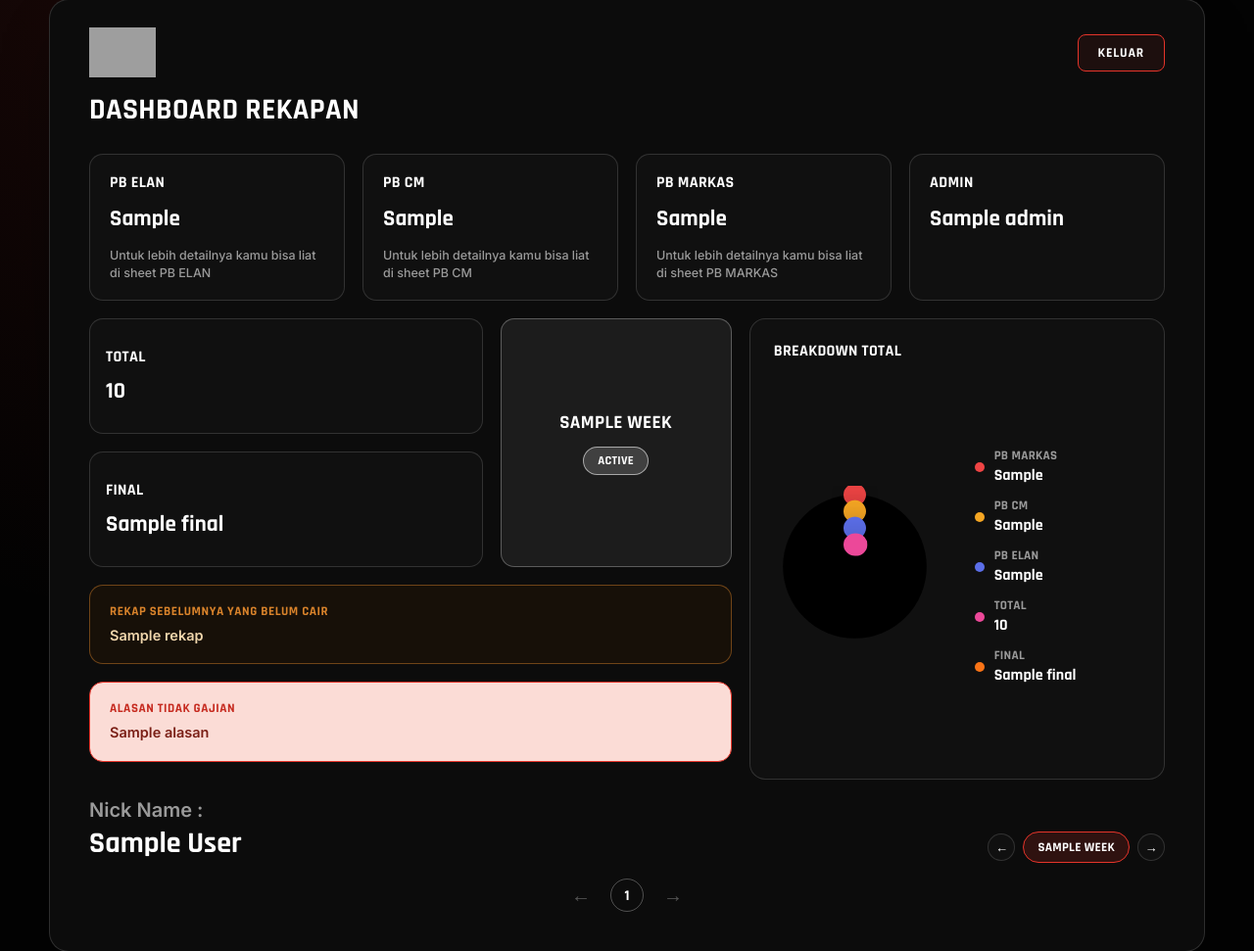
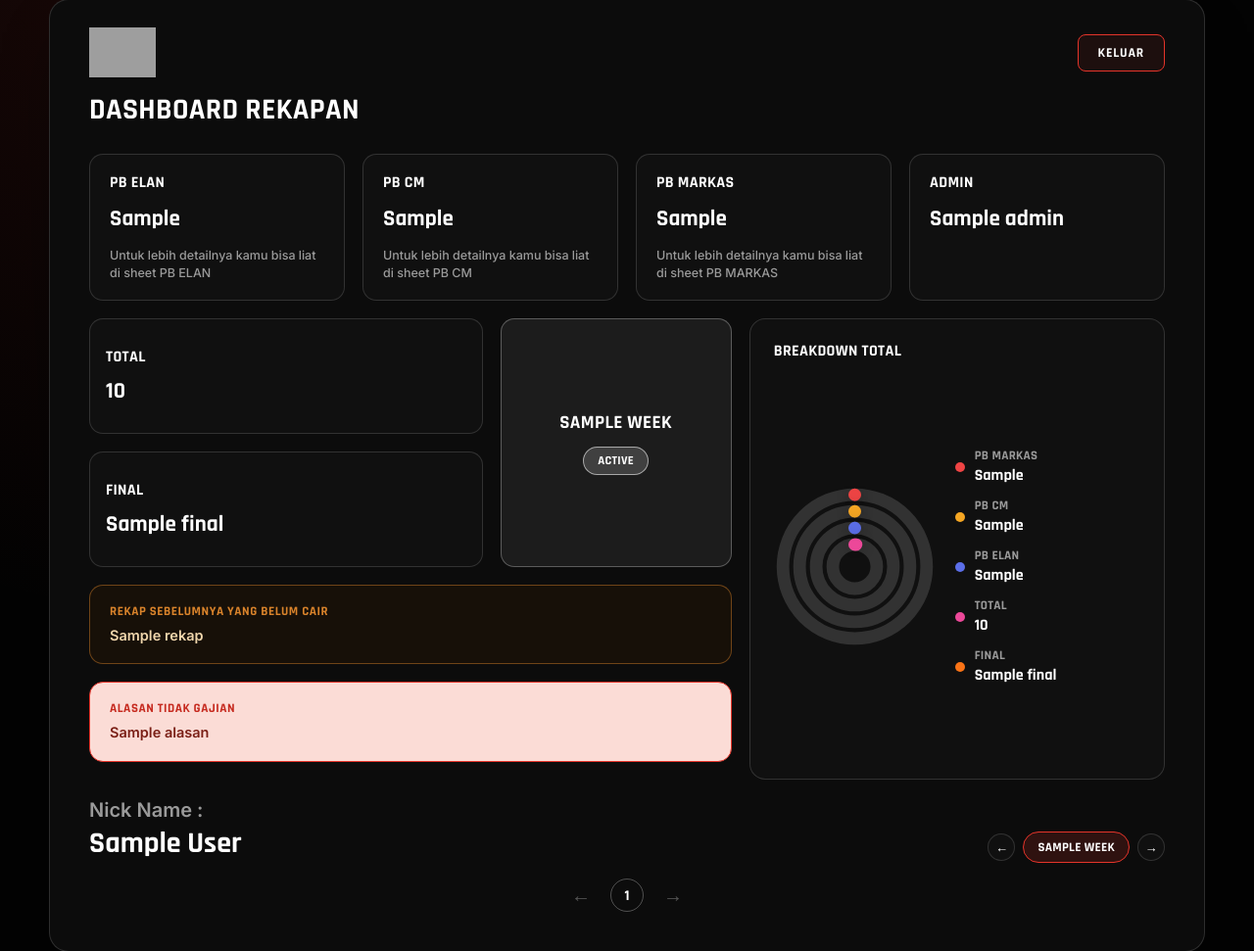
Before and after one commit to ktultul/rekapikn, a Flask app: template templates/dashboard.html in a window 1280 px wide. Shown: the part 49-1020 px from the top of the page at 98% size. Run offline with Flask 3, Linux system fonts and the light colour scheme; the template is opened without the code that fills it: most values are stand-ins (such as "Sample title", 1, 10 or a date in 2020); grey boxes are pictures that could not be loaded.

Commit message:
style.css

```diff
--- a/static/style.css
+++ b/static/style.css
@@ -184,7 +184,7 @@ h1, h2, h3 { font-family: 'Rajdhani', sans-serif; }
 }
 
 .dash-logo {
-  width: 108px;
+  width: 78px;
   height: auto;
 }
 
@@ -411,17 +411,17 @@ h1, h2, h3 { font-family: 'Rajdhani', sans-serif; }
 .breakdown-body {
   display: flex;
   align-items: center;
-  gap: 40px;
+  gap: 20px;
   flex-wrap: wrap;
 }
 
 .donut {
-  width: 160px;
-  height: 160px;
+  width: 140px;
+  height: 140px;
   flex-shrink: 0;
 }
-.donut-bg { fill: none; stroke: rgba(255,255,255,0.16); stroke-width: 5; }
-.donut-seg { fill: none; stroke-width: 5; stroke-linecap: round; filter: drop-shadow(0 0 3px rgba(0,0,0,0.35)); }
+.donut-track { fill: none; stroke: rgba(255,255,255,0.14); stroke-width: 2.8; }
+.donut-seg { fill: none; stroke-width: 2.8; stroke-linecap: round; filter: drop-shadow(0 0 2px rgba(0,0,0,0.35)); }
 
 .breakdown-legend {
   display: flex;
```
